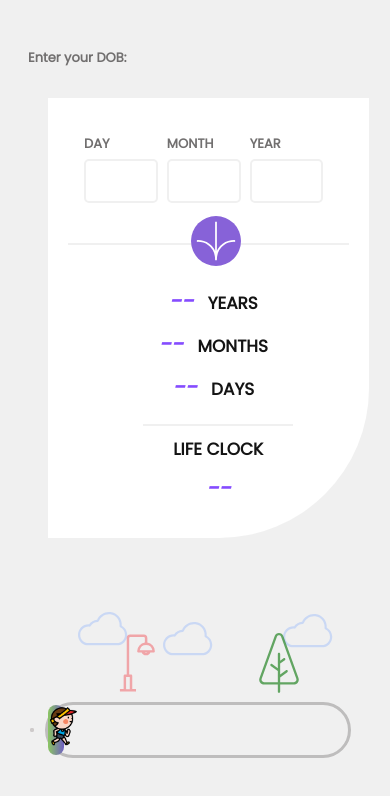
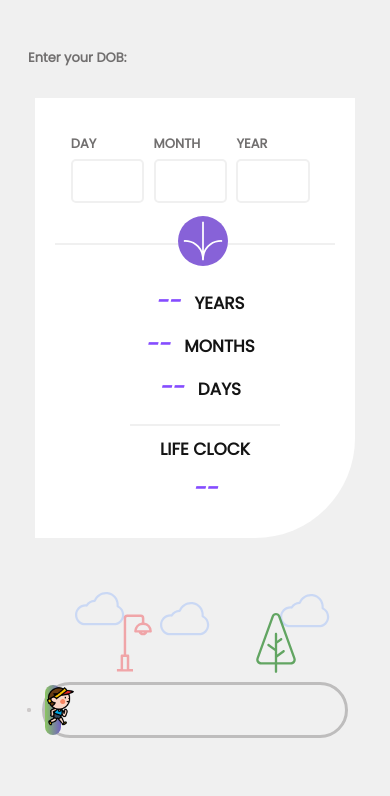
Before and after one commit to Suji-2d/age-timmer, a plain HTML site: page index.html in a window 390 px wide. Drawn offline with Linux system fonts and the light colour scheme.

Commit message:
minor tweeks

```diff
--- a/script.js
+++ b/script.js
@@ -135,6 +135,12 @@ function CalculateDate(){
 
 }
 
+function stopTimmer() {
+    clearInterval(refreshInterval);
+    // release our intervalID from the variable
+    refreshInterval = null;
+}
+
 if (progress) {
     progress.style.width = progress.getAttribute("data-complete") + "%";
     progress.style.opacity = 1;
--- a/style.css
+++ b/style.css
@@ -284,8 +284,8 @@ img{
   }
 
   body {
-    align-items: flex-start; /* Align content to the top */
-    padding-top: 20px; /* Add some space at the top */
+    padding-top: 20px;
+    max-height: 900px;/* Add some space at the top */
   }
 
   .container {
@@ -293,6 +293,7 @@ img{
     padding: 20px; /* Add padding for better spacing */
     margin: 10px 40px 10px 40px;
     min-height: 400px;
+    border-bottom-right-radius: 100px;
     display: inline;
   }
 
@@ -346,11 +347,11 @@ img{
     border-left: none; /* Remove left border */
   }
   .progress-container {
-    padding: 10px 20px;
+    padding: 0px 10px;
     width: 80%;
     position: relative;
     min-width: 300px;
-    margin: 10px 20px;
+    margin: 0px 10px;
   }
   p  {
     width: 80%;
```
Also changed, not shown: 1 other file.
